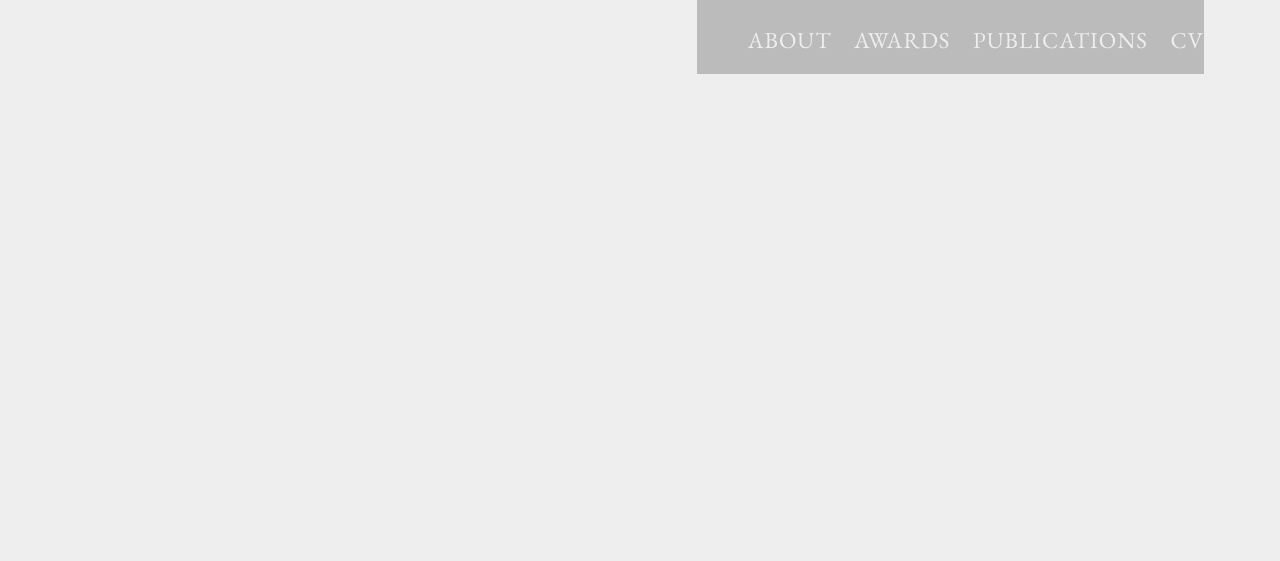
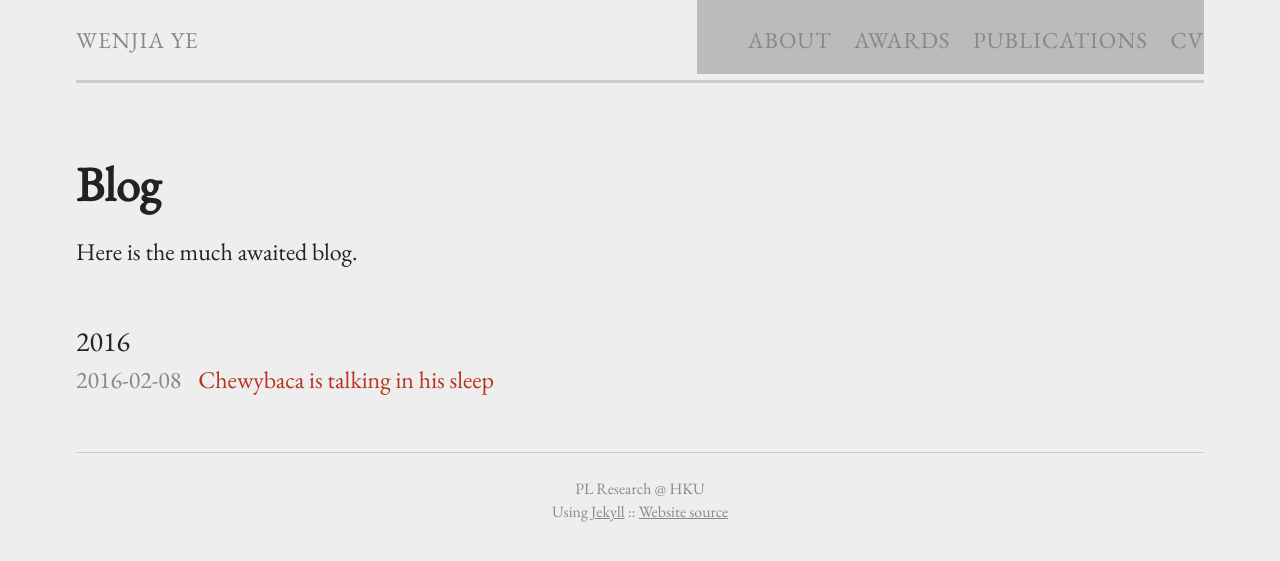
Before and after one commit to YeWenjia/YeWenjia.github.io, a Jekyll site: the page built from blog.md, in a window 1280 px wide. Shown: the top 561 px of the page. Built offline with Jekyll 4.4.1, drawn with Linux system fonts in a browser that asks for light colours.

Commit message:
Update main.scss

```diff
--- a/css/main.scss
+++ b/css/main.scss
@@ -12,13 +12,13 @@ $base-line-height: 1.5;
 $spacing-unit:     1.5em;
 
 $grey-vlight:#eee;
-$grey-light: #eee;
-$grey:       #eee;
-$grey-dark:  #eee;
-$grey-vdark: #eee;
-$blue:       #eee;
-$orange:     #eee;
-$red:        #eee;
+$grey-light: #ccc;
+$grey:       #888;
+$grey-dark:  #444;
+$grey-vdark: #222;
+$blue:       #0091ed;
+$orange:     #ca6c18;
+$red:        #b6321c;
 
 $background:        $grey-vlight;
 $dark-background:   darken($background, 20%);
```
